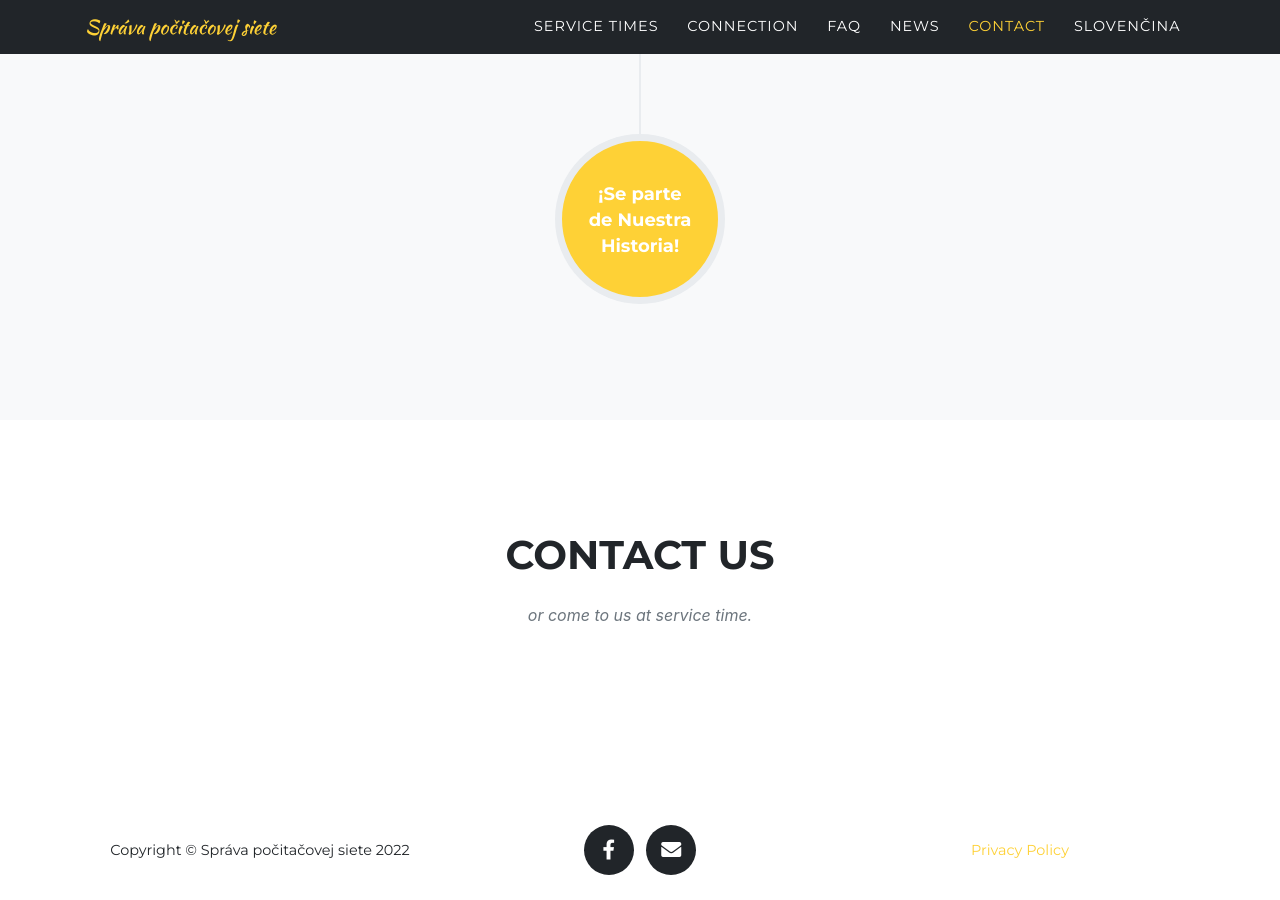
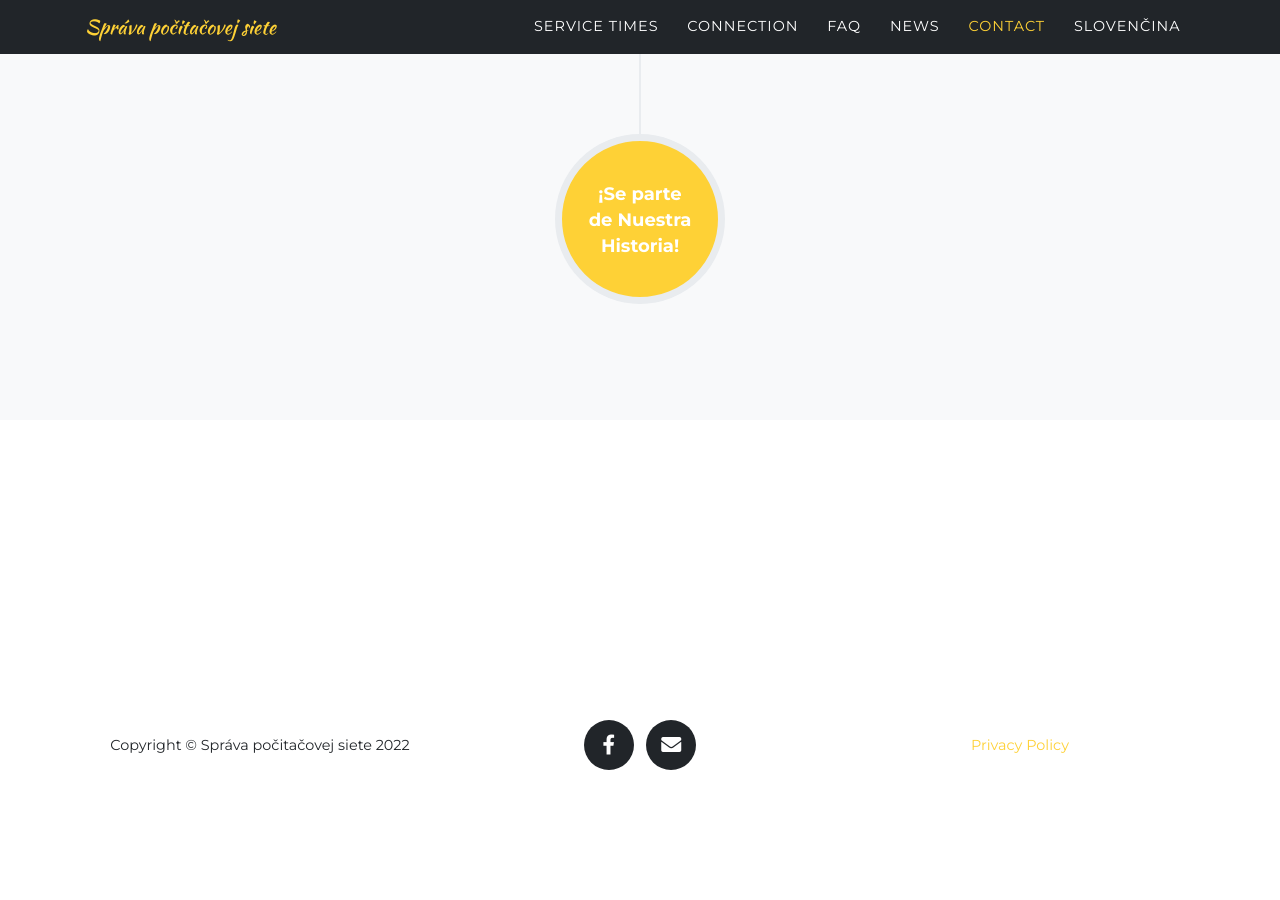
Before and after one commit to alex1972000/alex1972000.github.io, a Jekyll site: the page built from en.md, in a window 1280 px wide and 900 px high, scrolled down 4992 px. Built offline with Jekyll 4.4.1, drawn with Linux system fonts in a browser that asks for light colours; some web fonts are replaced; after the commit the page ends 5787 px from its top, so only the background shows below that; part of the change alters nothing that is shown.

Commit message:
neviem som zufaly

```diff
--- a/_data/sitetext.yml
+++ b/_data/sitetext.yml
@@ -245,7 +245,7 @@ en: &DEFAULT_EN
         url: https://github.com/raviriley/agency-jekyll-theme
         logo: assets/img/clients/creative-market.jpg
 
-  contact:
+  contacto:
     title: "Contact Us"
     text: "or come to us at service time."
     section: contacto
```
